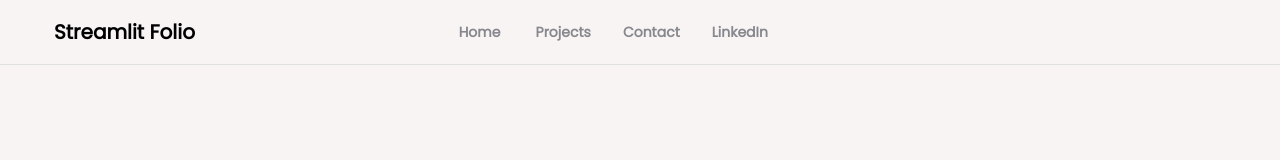
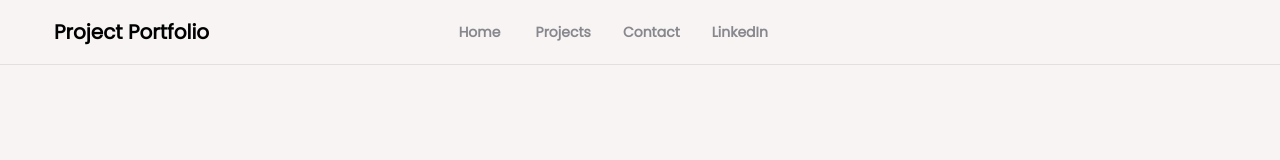
Before and after one commit to bhavesh2k/portfolio, a React (Create React App) app: page / in a window 1280 px wide. Shown: the top 160 px of the page. Built offline with nearby package versions, Linux system fonts and the light colour scheme; some icons are missing.

Commit message:
Change package.json

```diff
--- a/package.json
+++ b/package.json
@@ -19,7 +19,7 @@
     "react-scripts": "5.0.1",
     "web-vitals": "^2.1.4"
   },
-  "homepage": "https://bhavesh2k.github.io/streamlit-portfolio/",
+  "homepage": "https://bhavesh2k.github.io/portfolio/",
   "scripts": {
     "start": "react-scripts start",
     "build": "react-scripts build",
--- a/public/index.html
+++ b/public/index.html
@@ -24,7 +24,7 @@
       work correctly both with client-side routing and a non-root public URL.
       Learn how to configure a non-root public URL by running `npm run build`.
     -->
-    <title>Steamlit Folio</title>
+    <title>Project Portfolio</title>
   </head>
   <body>
     <noscript>You need to enable JavaScript to run this app.</noscript>
--- a/src/components/Header.jsx
+++ b/src/components/Header.jsx
@@ -57,7 +57,7 @@ const Header = () => {
           >
             <WebIcon sx={{ mr: 1 }} />
             <Typography variant="h6" component="div" sx={{ fontWeight: "bold" }}>
-              Streamlit Folio
+              Project Portfolio
             </Typography>
           </Button>
         </Box>
```
